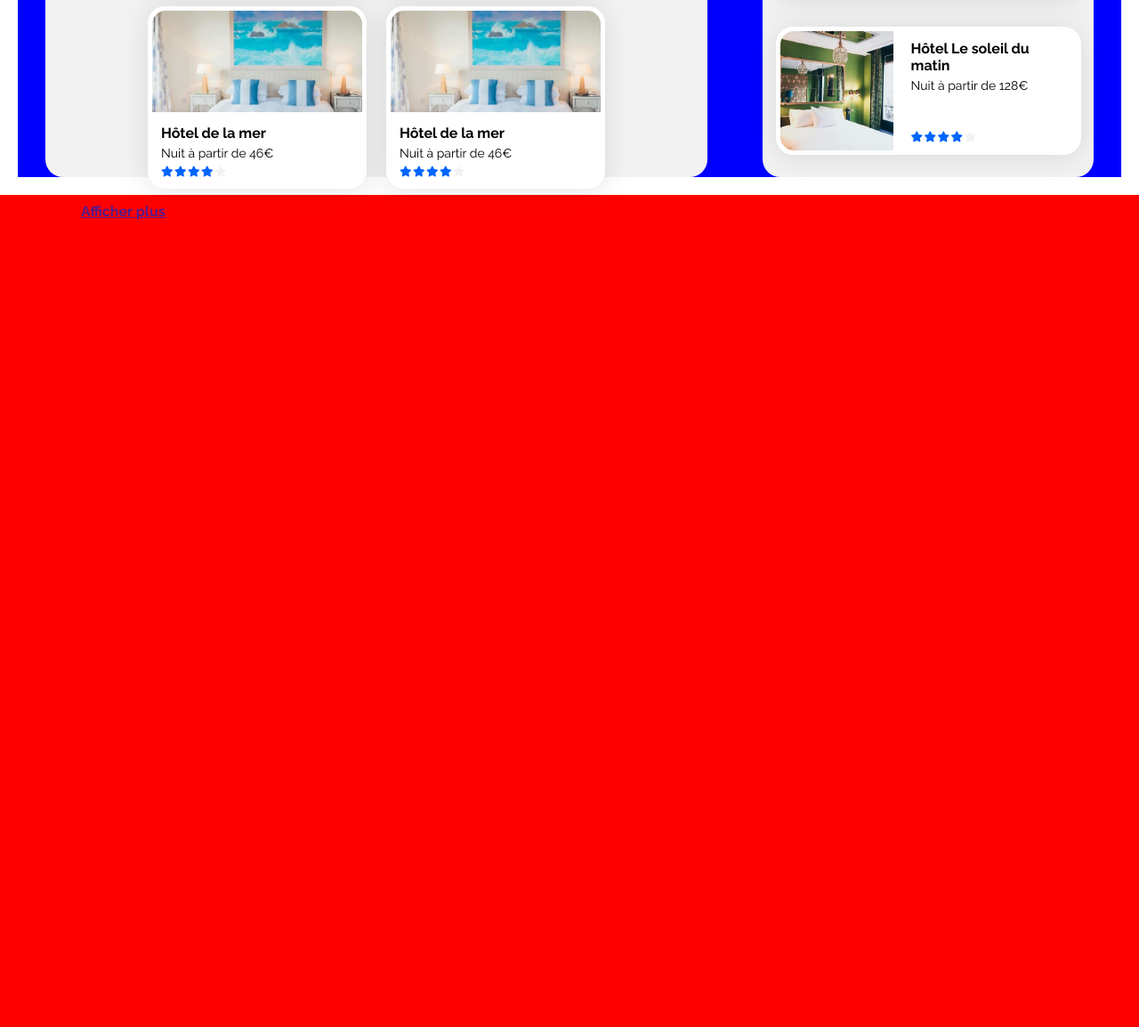
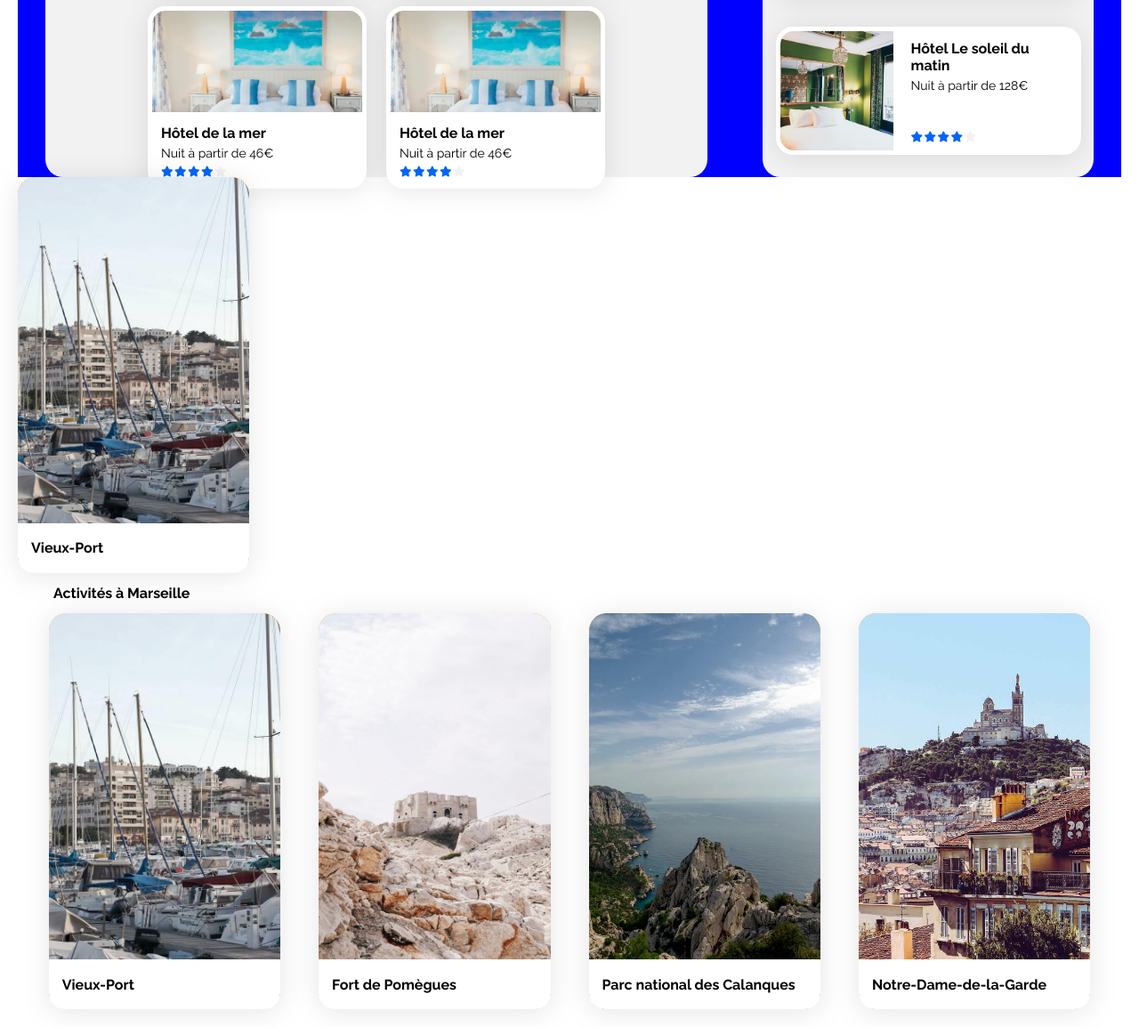
Before and after one commit to Halloween47/OC_projet_2, a plain HTML site: page index.html in a window 1280 px wide. Shown: the part 1269-2423 px from the top of the page at 89% size. Before the commit the page ends 1516 px from the top, so only its background shows below. Drawn offline with Linux system fonts and the light colour scheme.

Commit message:
Étape 9: Intégrez conteneur“Activités à Marseille”

```diff
--- a/css/style.css
+++ b/css/style.css
@@ -376,3 +376,43 @@ input[type=search] {
     /* padding: 30px; */
     gap: 22px;
 }
+
+/* Étape 9 : Intégrez le conteneur “Activités à Marseille” */
+.marseilleActivityCards {
+/* background-color: red; */
+    display: flex;
+    justify-content: center;
+    gap: 43px
+}
+.marseilleActivityCard {
+    background-color: orange;
+    width: 21%; height: 445px;
+    border-radius: 20px;
+    position: relative;
+    filter: drop-shadow(0px 3px 15px rgba(0, 0, 0, 0.1));
+}
+.marseilleActivityCard img {
+    width: 100%; height: 100%;
+    object-fit: cover;
+    padding: inherit;
+    border-radius: 20px 20px;
+    position: absolute;
+    z-index: 1;
+}
+.marseilleActivityCardTitle {
+    background-color: #fff;
+    width: 100%;height: 56px;
+    display: flex;
+    align-items: center;
+    border-radius: 0px 0px 18px 18px;
+    position: absolute;
+    z-index: 2;
+    bottom: 0;
+}
+.marseilleActivityCardTitle h3 {
+    margin: inherit;
+    padding-left: 15px;
+}
+.zoneMarseilleActivity h2 {
+    margin-left: 40px;
+}
--- a/index.html
+++ b/index.html
@@ -467,6 +467,42 @@
             </div>
         </div>
 
+        <div class="marseilleActivityCard">
+            <img src="assets/Images/activites/3_medium/reno-laithienne-QUgJhdY5Fyk-unsplash.jpg" alt="">
+            <div class="marseilleActivityCardTitle">
+                <h3 class="bold">Vieux-Port</h3>
+            </div>
+        </div>
+
+        <div class="zoneMarseilleActivity">
+            <h2 class="bold">Activités à Marseille</h2>
+            <div class="marseilleActivityCards">
+                <div class="marseilleActivityCard">
+                    <img src="assets/Images/activites/3_medium/reno-laithienne-QUgJhdY5Fyk-unsplash.jpg" alt="Vieux-Port">
+                    <div class="marseilleActivityCardTitle">
+                        <h3 class="bold">Vieux-Port</h3>
+                    </div>
+                </div>
+                <div class="marseilleActivityCard">
+                    <img src="assets/Images/activites/3_medium/paul-hermann-QFTrLdQIRhI-unsplash.jpg" alt="Fort de Pomègues">
+                    <div class="marseilleActivityCardTitle">
+                        <h3 class="bold">Fort de Pomègues</h3>
+                    </div>
+                </div>
+                <div class="marseilleActivityCard">
+                    <img src="assets/Images/activites/3_medium/kilyan-sockalingum-NR8-cBCN3aI-unsplash.jpg" alt="Parc national des Calanques">
+                    <div class="marseilleActivityCardTitle">
+                        <h3 class="bold">Parc national des Calanques</h3>
+                    </div>
+                </div>
+                <div class="marseilleActivityCard">
+                    <img src="assets/Images/activites/3_medium/florian-wehde-xW9e8gdotxI-unsplash.jpg" alt="Notre-Dame-de-la-Garde">
+                    <div class="marseilleActivityCardTitle">
+                        <h3 class="bold">Notre-Dame-de-la-Garde</h3>
+                    </div>
+                </div>
+            </div>
+        </div>
     </main>
 </body>
 </html>
```
